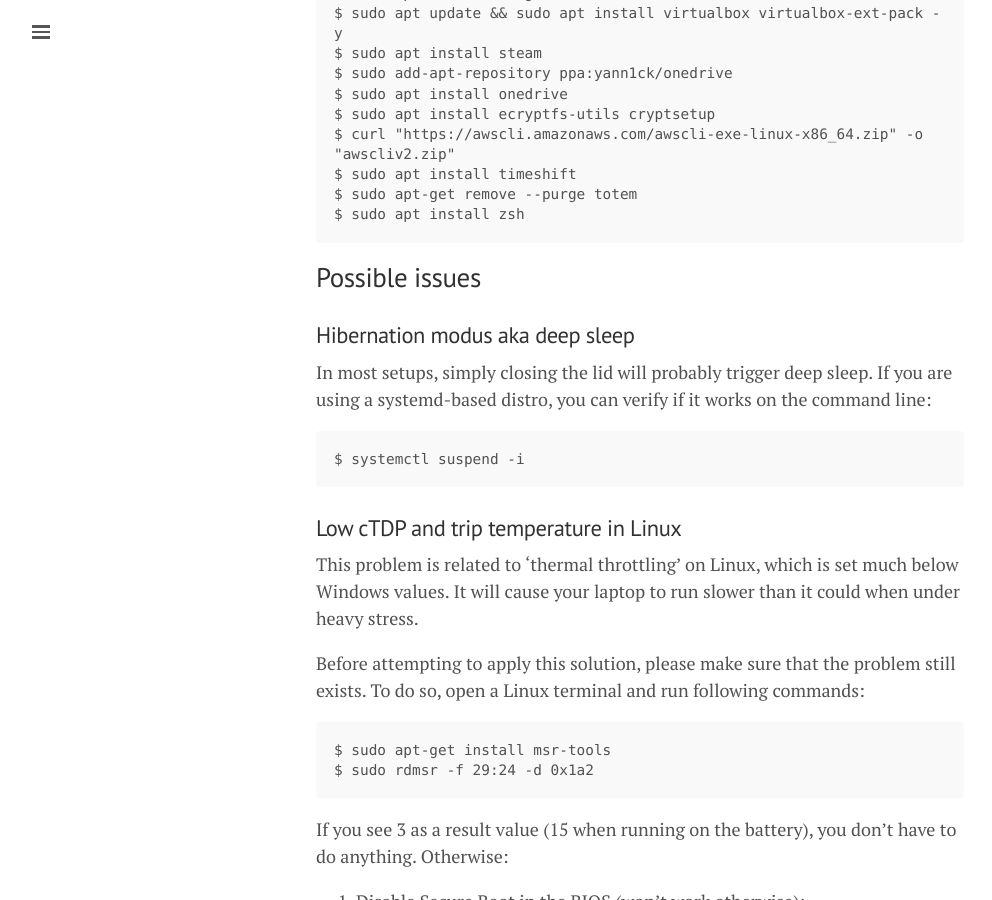
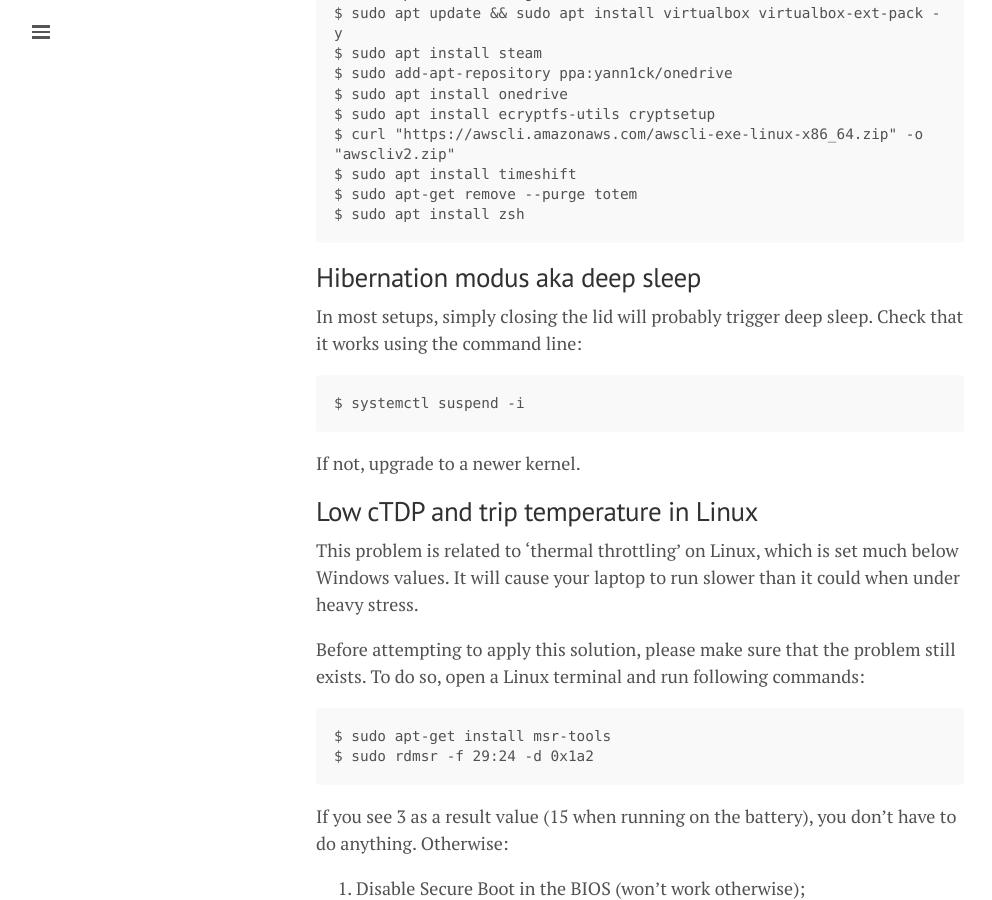
Before and after one commit to lgeurts/lgeurts.github.io, a Jekyll site: the page built from _posts/2021-10-15-ubuntu-setup-notes-for-x1-carbon-gen8.md, in a window 1280 px wide and 900 px high, scrolled down 1615 px. Shown: the whole window, without its empty margins (0-992 px from the left). Built offline with Jekyll 4.4.1, drawn with Linux system fonts in a browser that asks for light colours; nearby versions of some CDN libraries; comment, search, counter and statistics services are not loaded.

Commit message:
Update 2021-10-15-ubuntu-setup-notes-for-x1-carbon-gen8.md

````diff
--- a/_posts/2021-10-15-ubuntu-setup-notes-for-x1-carbon-gen8.md
+++ b/_posts/2021-10-15-ubuntu-setup-notes-for-x1-carbon-gen8.md
@@ -54,15 +54,15 @@ $ sudo apt install timeshift
 $ sudo apt-get remove --purge totem
 $ sudo apt install zsh
 ```
-## Possible issues
+## Hibernation modus aka deep sleep
 
-### Hibernation modus aka deep sleep
-
-In most setups, simply closing the lid will probably trigger deep sleep. If you are using a systemd-based distro, you can verify if it works on the command line:
+In most setups, simply closing the lid will probably trigger deep sleep. Check that it works using the command line:
 ```
 $ systemctl suspend -i
 ```
-### Low cTDP and trip temperature in Linux
+If not, upgrade to a newer kernel.
+
+## Low cTDP and trip temperature in Linux
 
 This problem is related to 'thermal throttling' on Linux, which is set much below Windows values. It will cause your laptop to run slower than it could when under heavy stress.
 
````
